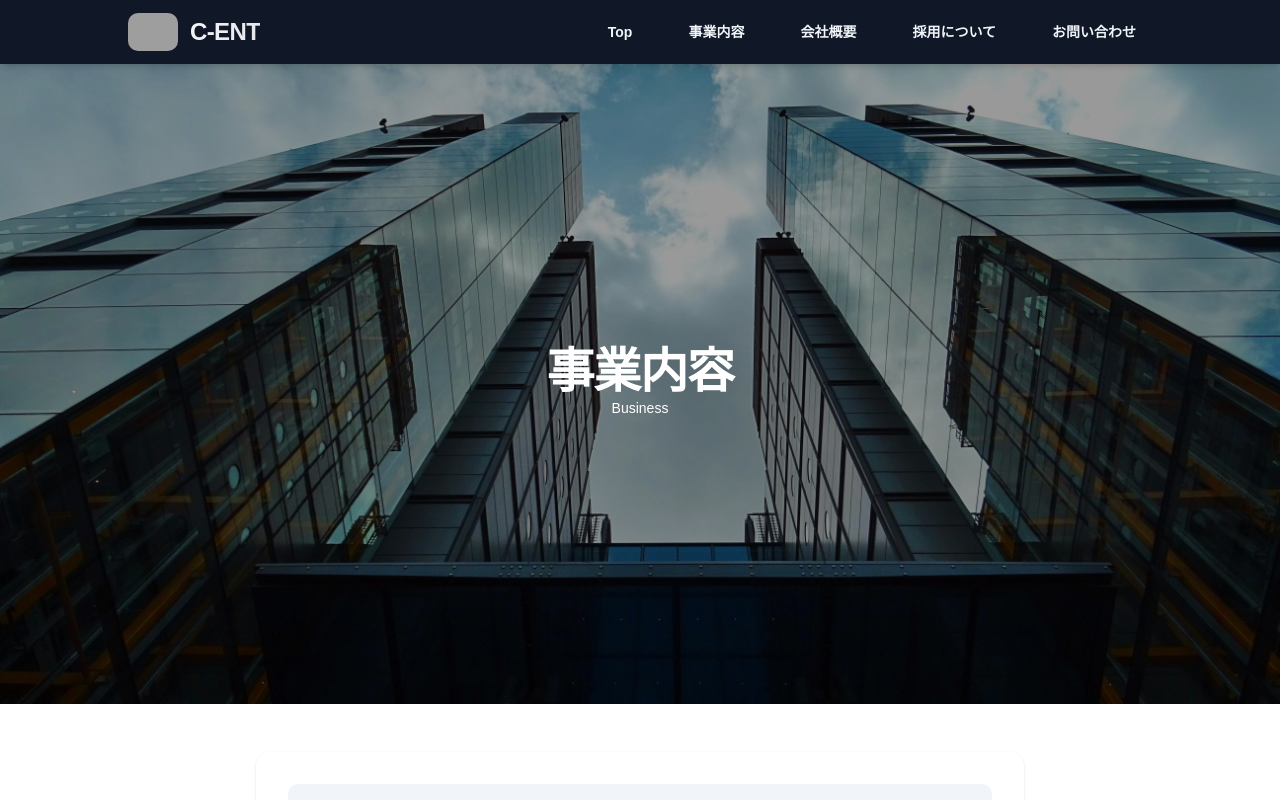
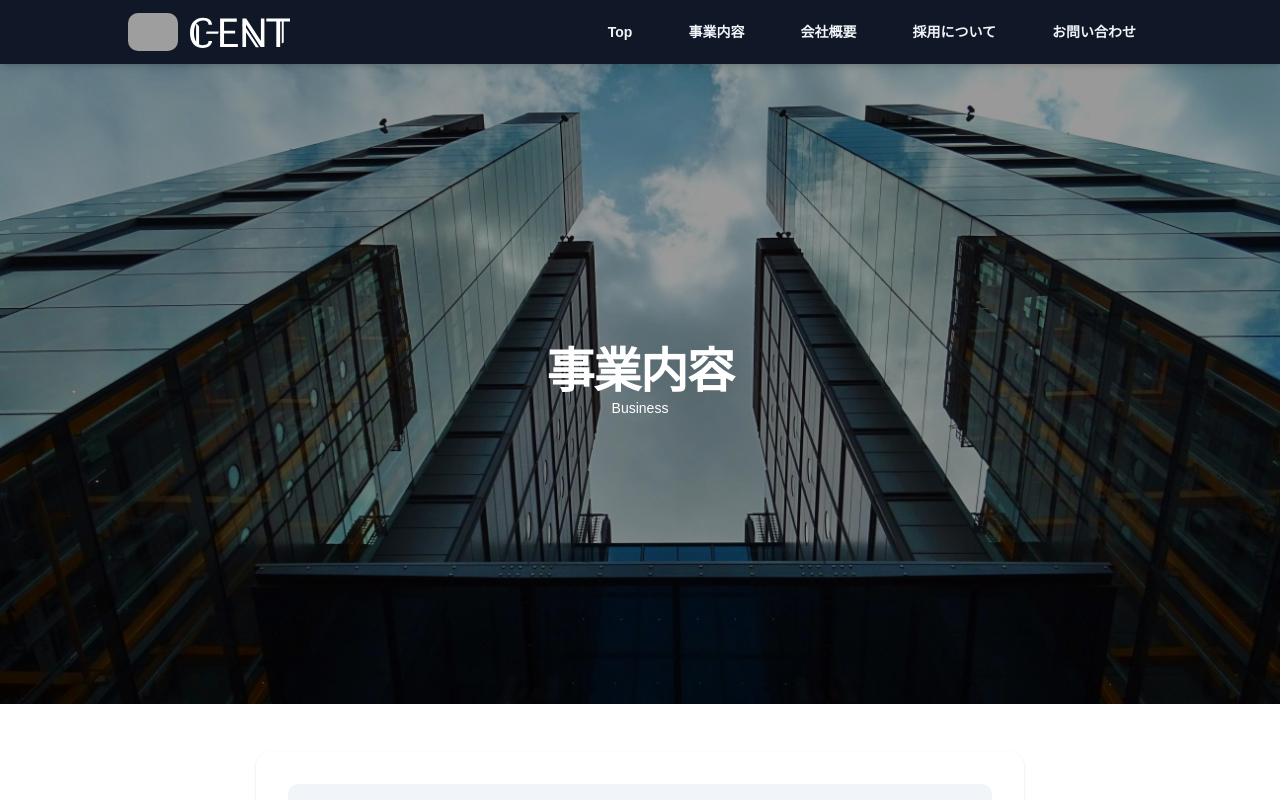
Before and after one commit to naoki-koda/cent-homepage, a Next.js app: page /business in a window 1280 px wide. Shown: the top 800 px of the page. Built offline with nearby package versions, Linux system fonts and the light colour scheme; grey boxes are pictures that could not be loaded.

Commit message:
テキストロゴ追加

```diff
--- a/app/business/page.tsx
+++ b/app/business/page.tsx
@@ -39,7 +39,6 @@ export default function TabsPage() {
         </div>
       </section>
       <div>
-        <div>{tab}</div>
         <div className="mx-auto max-w-3xl rounded-xl bg-white p-8 shadow-sm">
 
           <Tabs defaultValue={tab} className="w-full">
--- a/app/ui/Header.tsx
+++ b/app/ui/Header.tsx
@@ -59,9 +59,10 @@ export default function Header() {
         <div className="mx-auto flex h-full max-w-5xl items-center justify-between">
           <Link href="/" className="flex items-center gap-3 text-teal-950">
             <Image src="/c-ent.ico" alt="Site Icon" width={50} height={50} className="rounded-lg" />
-                <h1 className="text-2xl font-bold tracking-tight bg-gradient-to-r from-gray-100 to-gray-200 bg-clip-text text-transparent">
+                {/* <h1 className="text-2xl font-bold tracking-tight bg-gradient-to-r from-gray-100 to-gray-200 bg-clip-text text-transparent">
                     C-ENT
-                </h1>
+                </h1> */}
+            <Image src="/logotext.svg" alt="Site Icon" width={100} height={100} />
           </Link>
           <nav className="hidden items-center gap-6 text-sm font-semibold text-gray-100 md:flex">
             {NAV_ITEMS.map(({ href, label }) => (
```
Also changed, not shown: public/logotext.svg (added).
